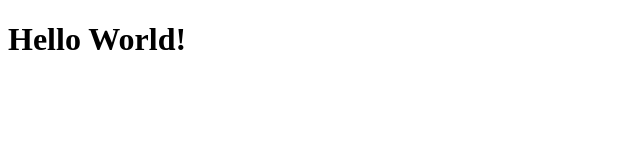
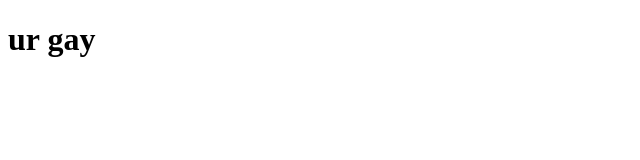
Before and after one commit to testaccount421/Random-HTML, a plain HTML site: page index.html in a window 1280 px wide. Shown: the whole page, without its empty margins (0-640 px from the left). Drawn offline with Linux system fonts and the light colour scheme.

Commit message:
Update index.html

```diff
--- a/index.html
+++ b/index.html
@@ -4,7 +4,7 @@
 </head>
 <body>
 
-<h1> Hello World!</h1>
+<h1>ur gay</h1>
 
 
 
```
